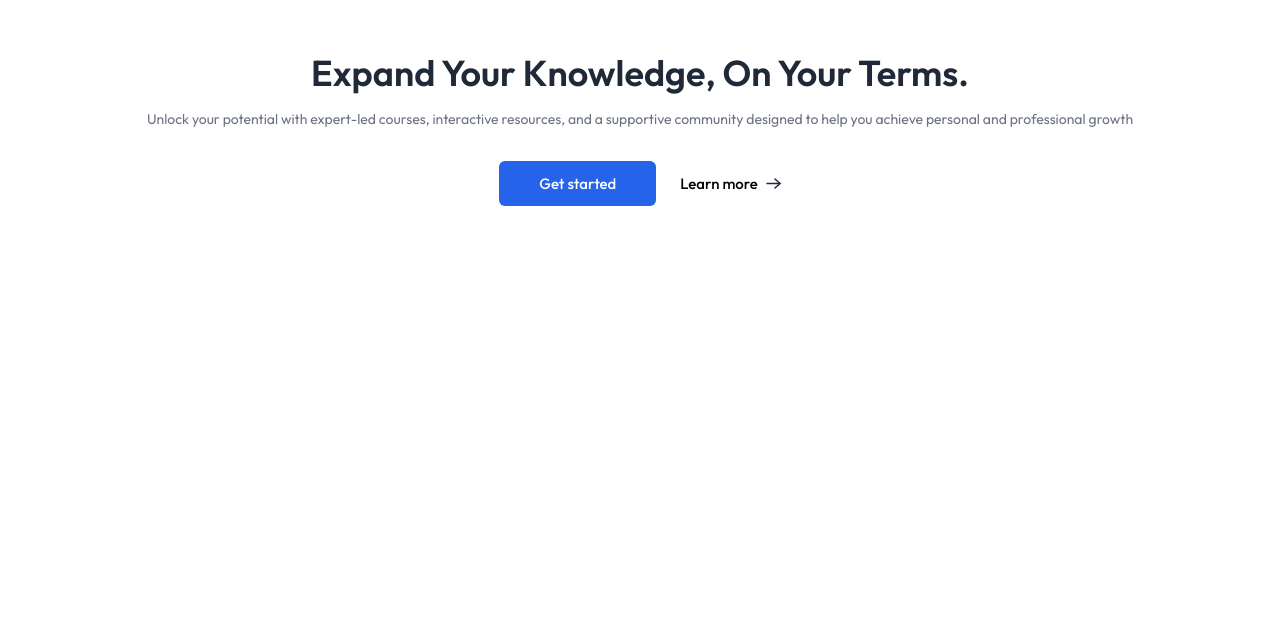
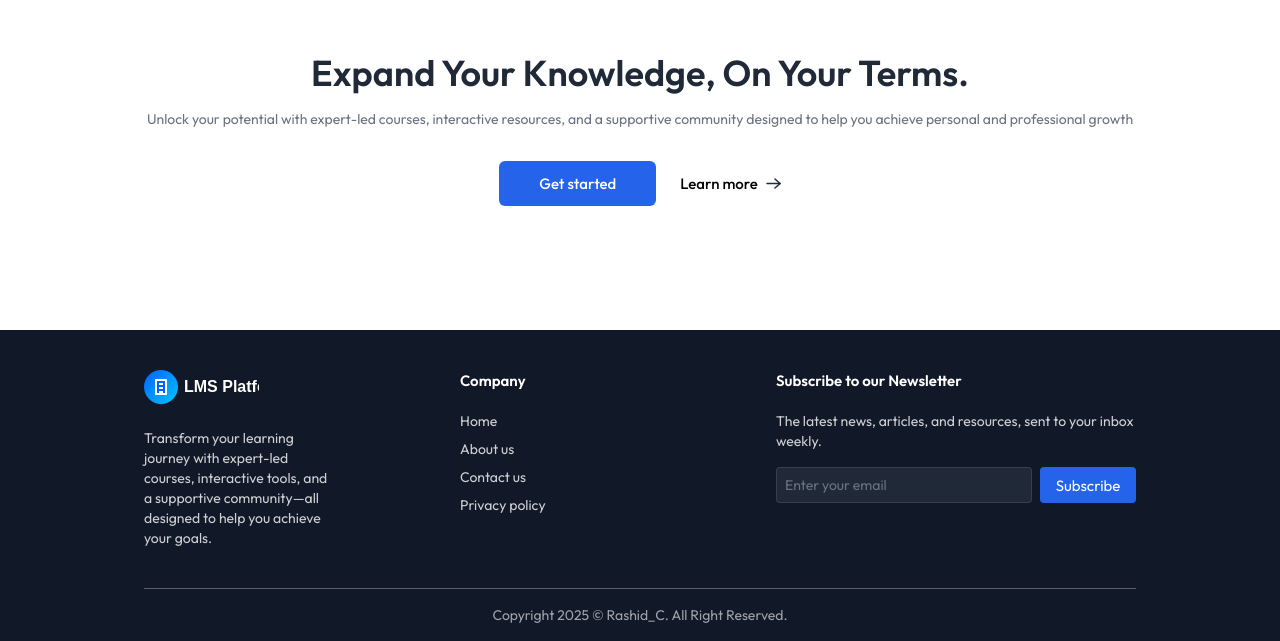
Before and after one commit to Rashid-C/LMS-React, a React (Vite) app in the folder cliend/: page / in a window 1280 px wide. Shown: the part 2049-2690 px from the top of the page. Before the commit the page ends 2351 px from the top, so only its background shows below. Built offline with nearby package versions, Linux system fonts and the light colour scheme; no server answers.

Commit message:
Footer completed and add static email subcsiption button

```diff
--- a/cliend/src/components/student/Footer.jsx
+++ b/cliend/src/components/student/Footer.jsx
@@ -1,9 +1,61 @@
-
+import { assets } from "../../assets/assets";
 
 const Footer = () => {
   return (
-    <div>Footer</div>
-  )
-}
+    <footer className="bg-gray-900 md:px-36 text-left w-full mt-10">
+      <div className="flex flex-col md:flex-row items-start px-8 md:px-0 justify-center gap-10 md:gap-32 py-10 border-b border-white/30">
+        <div className="flex flex-col md:items-start items-center w-full">
+          <img src={assets.logo_dark} alt="logodark" />
+          <p className="mt-6 text-center md:text-left text-sm text-white/80">
+            Transform your learning journey with expert-led courses, interactive
+            tools, and a supportive community—all designed to help you achieve
+            your goals.
+          </p>
+        </div>
+        <div className="flex flex-col md:items-start items-center w-full">
+          <h2 className="font-semibold text-white mb-5">Company</h2>
+          <ul className="flex md:flex-col w-full justify-between text-sm text-white/80 md:space-y-2">
+            <li>
+              <a href="#">Home</a>
+            </li>
+            <li>
+              <a href="#">About us</a>
+            </li>
+            <li>
+              <a href="#">Contact us</a>
+            </li>
+            <li>
+              <a href="#">Privacy policy</a>
+            </li>
+          </ul>
+        </div>
+        <div className="hidden md:flex flex-col items-start w-full">
+          <h2 className="font-semibold text-white mb-5">
+            Subscribe to our Newsletter
+          </h2>
+          <p className="text-sm text-white/80">
+            The latest news, articles, and resources, sent to your inbox weekly.
+          </p>
+          <div className="flex items-center gap-2 pt-4">
+            <input
+              type="email"
+              placeholder="Enter your email"
+              className="border border-gray-500/30 bg-gray-800 text-gray-500 placeholder-gray-500 outline-none w-64 h-9 rounded px-2 text-sm"
+            />
+            <button className="bg-blue-600 w-24 h-9 text-white rounded">
+              Subscribe
+            </button>
+          </div>
+        </div>
+      </div>
+      <p className="py-4 text-center text-xs md:text-sm text-white/60">
+        <a href="https://www.linkedin.com/in/rashid-c">
+          {" "}
+          Copyright 2025 © Rashid_C. All Right Reserved.
+        </a>
+      </p>
+    </footer>
+  );
+};
 
-export default Footer
+export default Footer;
--- a/cliend/src/pages/student/Home.jsx
+++ b/cliend/src/pages/student/Home.jsx
@@ -1,6 +1,7 @@
 import CallToAction from "../../components/student/CallToAction";
 import Companies from "../../components/student/Companies";
 import CourseSection from "../../components/student/CourseSection";
+import Footer from "../../components/student/Footer";
 import Hero from "../../components/student/Hero";
 import TestimonialSection from "../../components/student/TestimonialSection";
 
@@ -12,6 +13,7 @@
       <CourseSection />
       <TestimonialSection />
       <CallToAction />
+      <Footer />
     </div>
   );
 };
```
Also changed, not shown: cliend/src/assets/logo_dark.svg.
